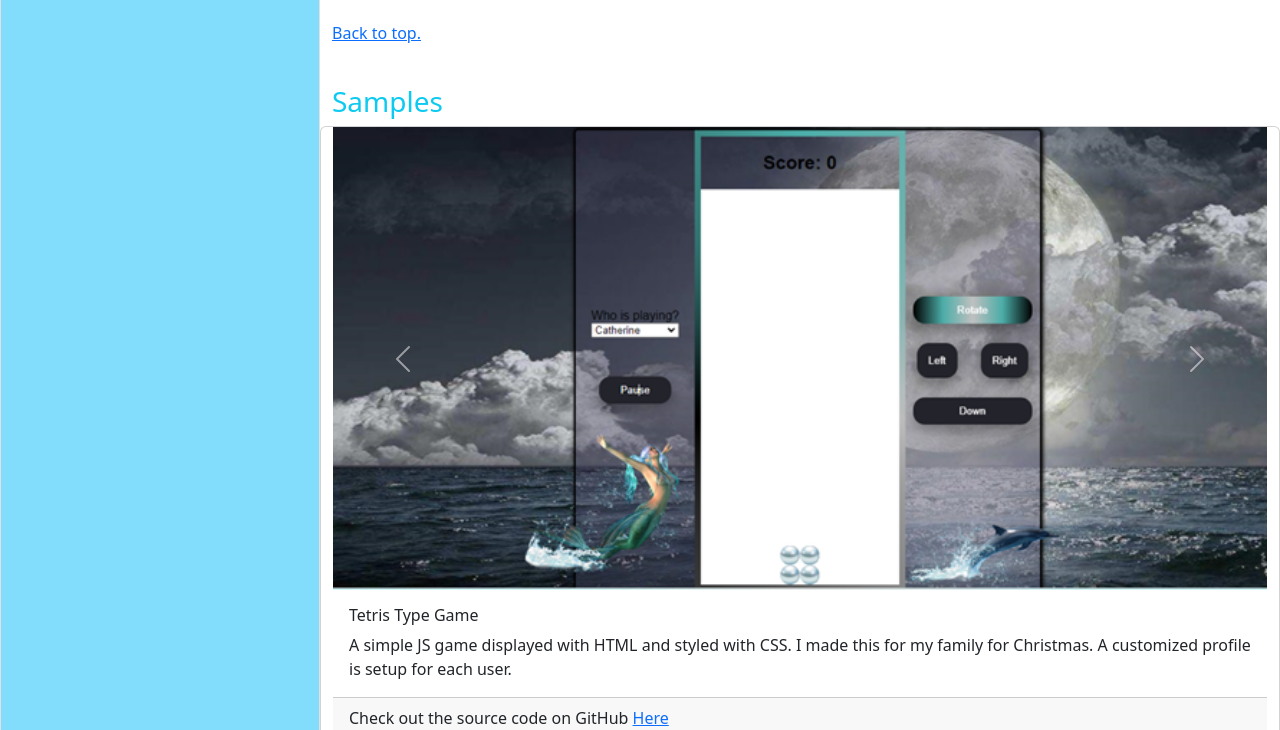
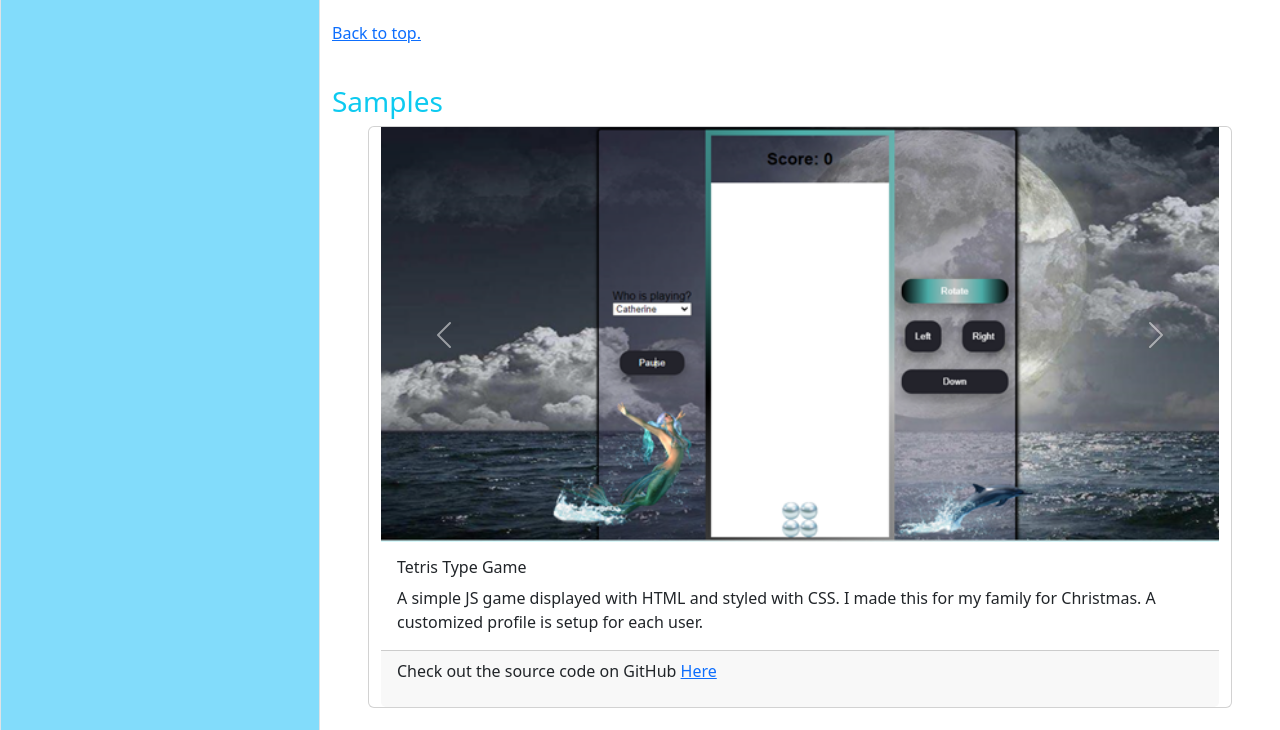
Before and after one commit to DBond05/Portfolio, a plain HTML site: page index.html in a window 1280 px wide. Shown: the part 2500-3230 px from the top of the page. Drawn offline with nearby package versions, Linux system fonts and the light colour scheme.

Commit message:
Mobility final touchups

```diff
--- a/index.html
+++ b/index.html
@@ -14,7 +14,7 @@
       :root {
         --background-color: #ffffff;
         --text-color: #000000;
-
+		--link-color: #0d6efd;
 
         /* Bootstrap primary */
       }
@@ -23,6 +23,7 @@
       body.dark-mode {
         --background-color: rgb(94, 99, 108);
         --text-color: white;
+		--link-color: #66b2ff;
 
       }
 
@@ -87,6 +88,14 @@
 		/* min-width is for desktop */
       @media(min-width:767.98px){
 
+	  /* custom width and center
+	  applied to carousel cards */
+		.cw-90{
+		width: 90% !important;
+		margin-left: auto;
+		margin-right: auto;
+		}
+
 	    #navbuttontoggler {
 			display: none;
 		}
@@ -128,7 +137,7 @@
 </head>
 
 <body>
-  <div class="container-fluid">
+  <div class="container-fluid" id ="top">
   <div class="row">
     <nav class="col-12 col-md-3 border p-3" id="navbar">
 
@@ -168,7 +177,7 @@
         <label class="form-check-label" for="flexSwitchCheckDefault">Mode</label>
       </div>
       <div id="banner" class="m-5 border border-secondary p-3 bg-primary opacity-75 text-center shadow-lg rounded">
-        <h1 id="top" class="text-dark"> Software Developer</h1>
+        <h1 class="text-dark"> Software Developer</h1>
       </div>
       <h3> About Me</h3>
       <p>I am a dedicated software developer with a Bachelor's degree in Software Development from Western Governors University, earned in February 2020. I have recent experience in Android and full-stack development, complemented by a robust background in IT. I am adept at meeting or exceeding SLAs, deadlines, and goals.
@@ -433,17 +442,18 @@
         </div>
 
       </div>
-	  <!-- Work History container -
-	  DO NOT DELETE accordian -
-	  dynamically filled by JS -->
+	  <!--NOTE TO SELF -
+	  Work History container -
+	  DO NOT DELETE accordian div dummy -
+	  it's dynamically filled by JS -->
       <div id="accordion">
       </div>
       <br>
       <p><a href="#top"> Back to top.</a></p>
       <br>
       <h3 id="sa" class="text-info"> Samples</h3>
-	<div class="row">
-      <div class="card h-100 w-100" >
+	<div class="row ">
+      <div class="card h-100 w-100 cw-90 " >
         <!-- Carousel -->
         <div id="carousel1" class="carousel slide">
           <div class="carousel-inner">
@@ -486,7 +496,7 @@
 	  </div>
       <br>
      <div class="row">
-      <div class="card h-100 w-100" >
+      <div class="card h-100 w-100 cw-90" >
         <!-- Carousel -->
         <div id="carousel2" class="carousel carousel-dark slide">
           <div class="carousel-inner">
```
Also changed, not shown: 1 other file.
